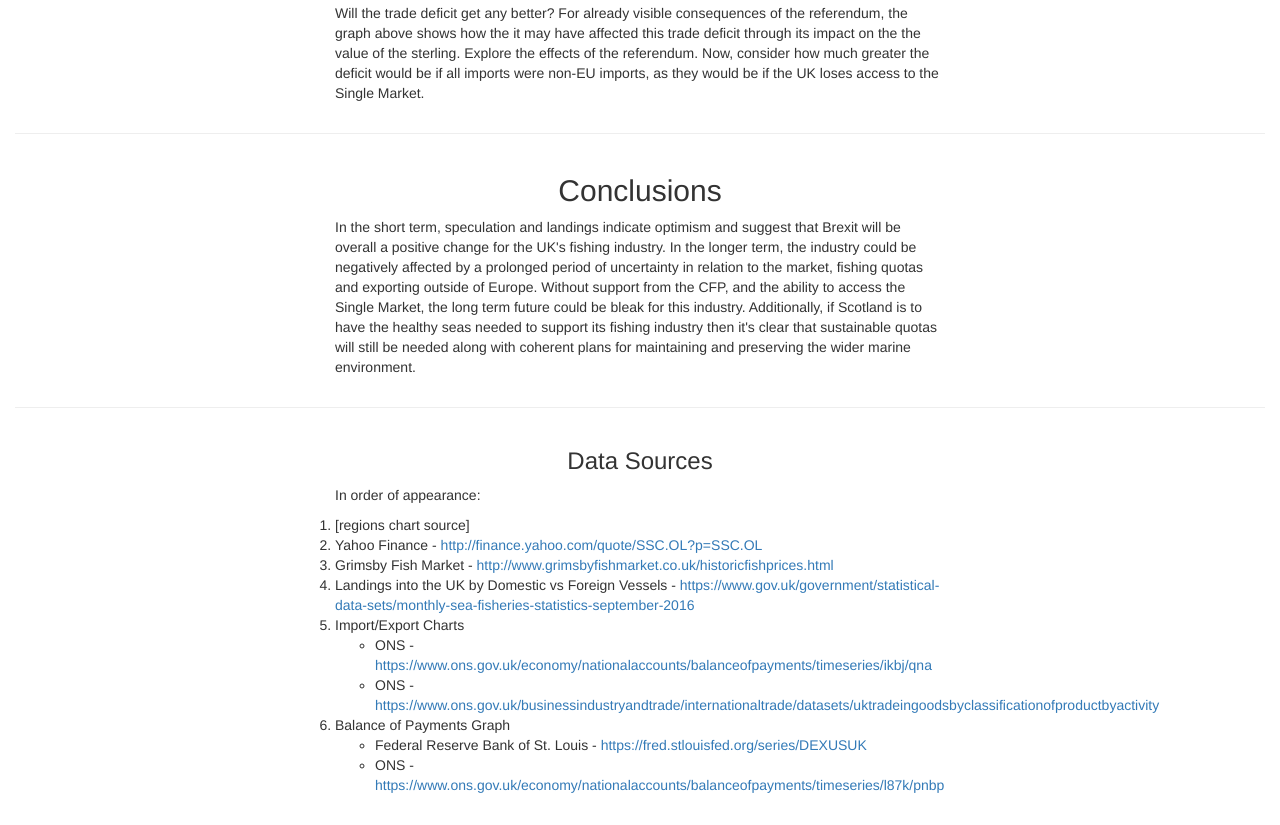
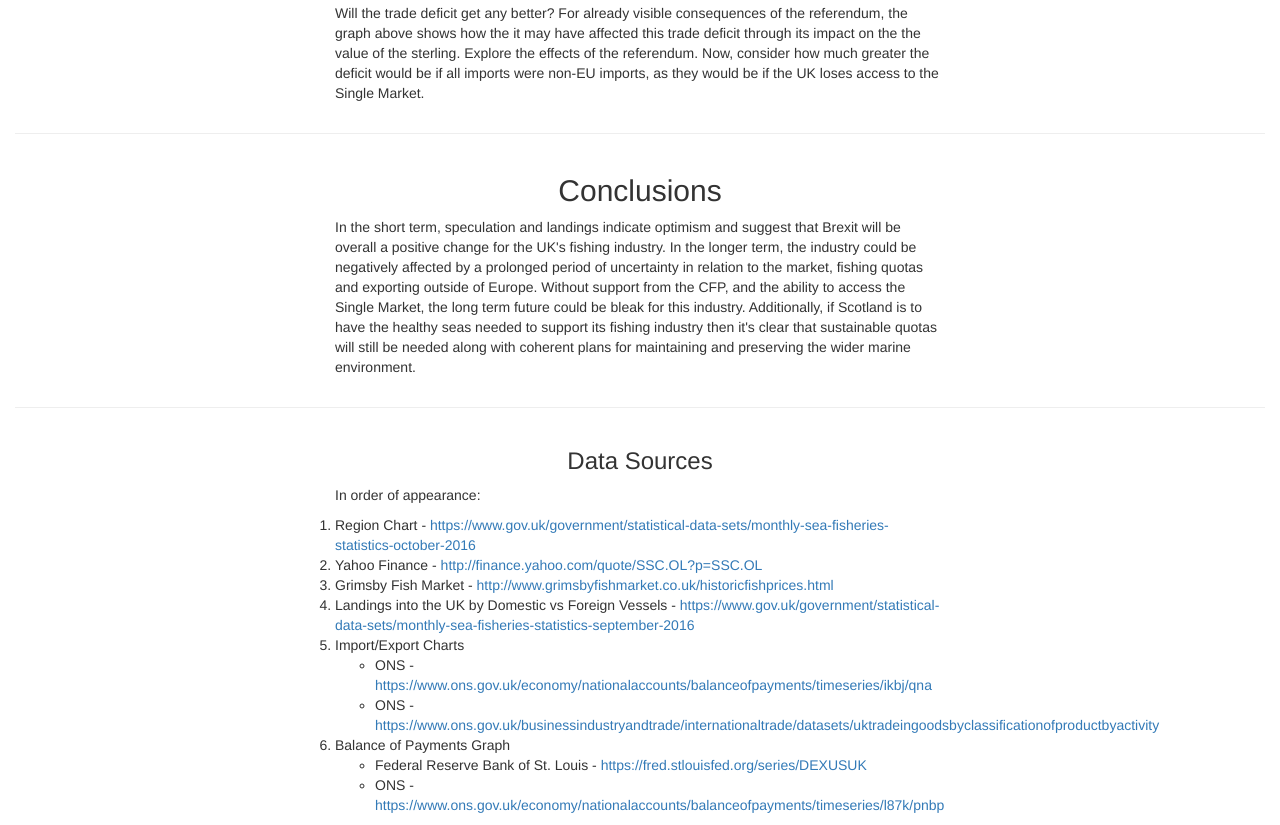
Before and after one commit to comp6234-group5/fish, a website: page index.html in a window 1280 px wide. Shown: the part 4831-5656 px from the top of the page. Drawn offline with nearby package versions, Linux system fonts and the light colour scheme.

Commit message:
region data source

```diff
--- a/index.html
+++ b/index.html
@@ -153,7 +153,8 @@
         	In order of appearance:
         </p>
         <ol class="col-md-6 col-md-offset-3">
-		  <li>[regions chart source] </li>
+		  <li>Region Chart - <a href=https://www.gov.uk/government/statistical-data-sets/monthly-sea-fisheries-statistics-october-2016>https://www.gov.uk/government/statistical-data-sets/monthly-sea-fisheries-statistics-october-2016</a></li>
+
 		  <li>Yahoo Finance - <a href="http://finance.yahoo.com/quote/SSC.OL?p=SSC.OL">http://finance.yahoo.com/quote/SSC.OL?p=SSC.OL</a></li>
 		  <li>Grimsby Fish Market - <a href="http://www.grimsbyfishmarket.co.uk/historicfishprices.html">http://www.grimsbyfishmarket.co.uk/historicfishprices.html</a></li>
 		  <li>Landings into the UK by Domestic vs Foreign Vessels - <a href="https://www.gov.uk/government/statistical-data-sets/monthly-sea-fisheries-statistics-september-2016">https://www.gov.uk/government/statistical-data-sets/monthly-sea-fisheries-statistics-september-2016</a></li>
@@ -168,7 +169,7 @@
 			  <li>Federal Reserve Bank of St. Louis - <a href="https://fred.stlouisfed.org/series/DEXUSUK">https://fred.stlouisfed.org/series/DEXUSUK</a></li>
 			  <li>ONS - <a href="https://www.ons.gov.uk/economy/nationalaccounts/balanceofpayments/timeseries/l87k/pnbp">https://www.ons.gov.uk/economy/nationalaccounts/balanceofpayments/timeseries/l87k/pnbp</a></li>
 			</ul>
-		  </li>
+          </li>
 		</ol>
      </div>
 
```
